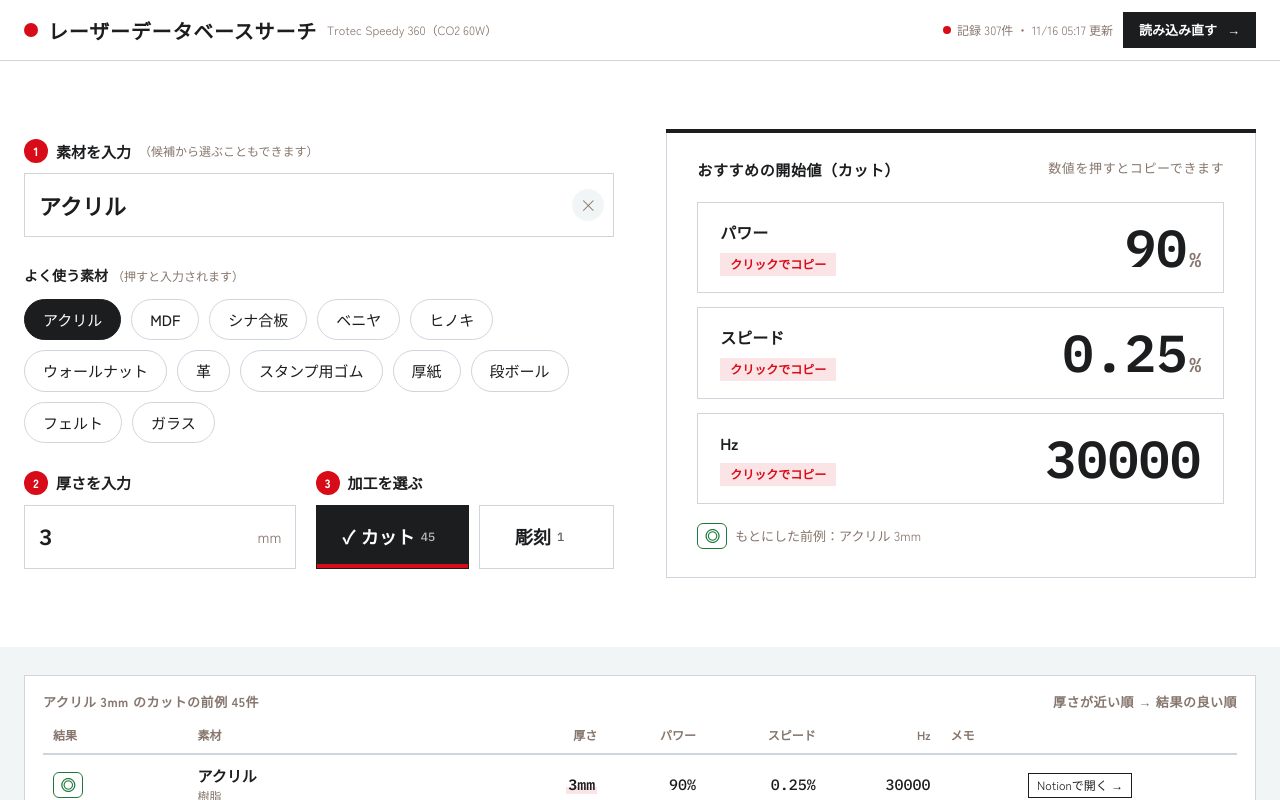
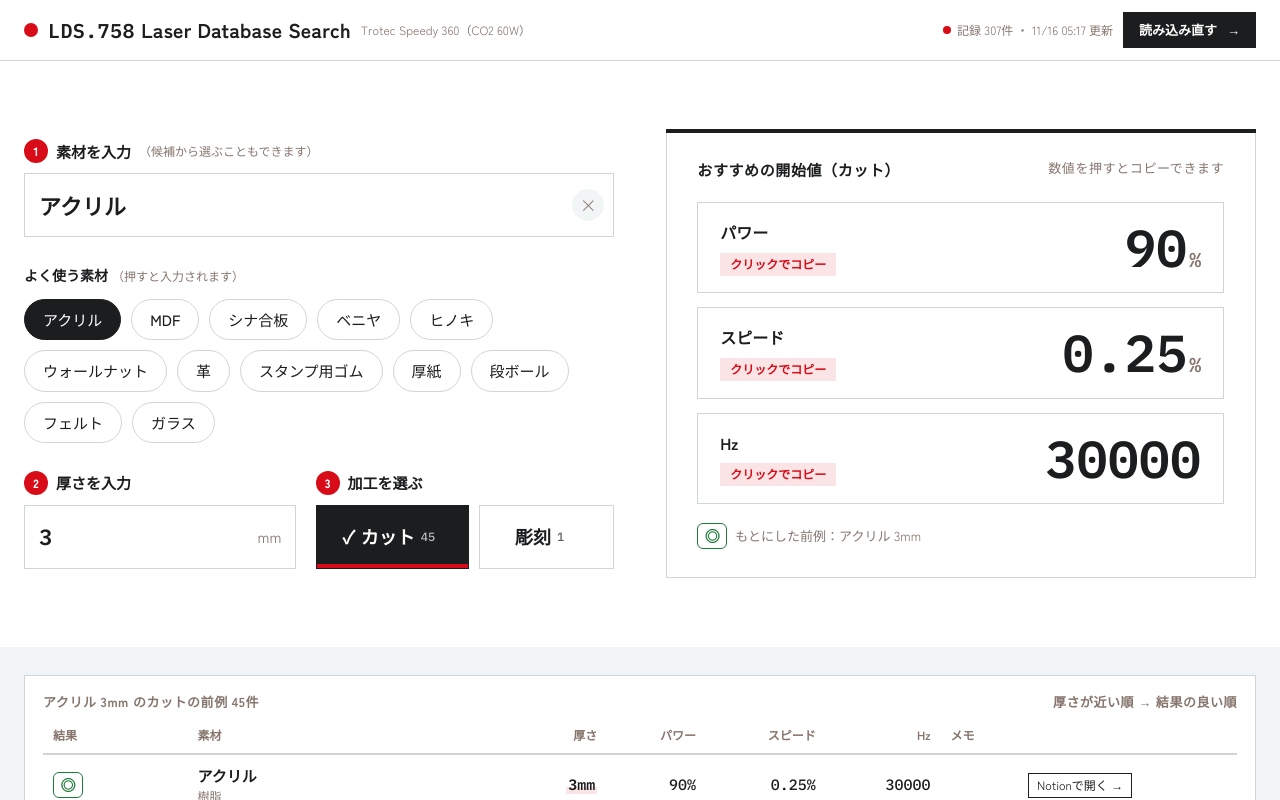
Before and after one commit to shikishima210/FabCafeNagoya-tell, a plain HTML site: page index.html in a window 1280 px wide. Shown: the top 800 px of the page. Drawn offline with Linux system fonts and the light colour scheme.

Commit message:
名称を「LDS.758 Laser Database Search」に変更
Co-Authored-By: Claude Opus 5.5 <noreply@anthropic.com>
Claude-Session: https://claude.ai/code/session_01BgpbAf1YH2Wq9F2pLh4dY6

```diff
--- a/index.html
+++ b/index.html
@@ -3,7 +3,7 @@
 <head>
 <meta charset="utf-8">
 <meta name="viewport" content="width=device-width, initial-scale=1">
-<title>レーザーデータベースサーチ</title>
+<title>LDS.758 Laser Database Search</title>
 <link rel="preconnect" href="https://fonts.googleapis.com">
 <link rel="preconnect" href="https://fonts.gstatic.com" crossorigin>
 <link href="https://fonts.googleapis.com/css2?family=Zen+Kaku+Gothic+New:wght@400;500;700;900&family=IBM+Plex+Mono:wght@500;600&display=swap" rel="stylesheet">
@@ -334,12 +334,16 @@ details.rules { border-radius: 0; }
   .tbl td.lk:empty { display: none; }
   .tbl tr:hover td:not(.th) { background: transparent; }
 }
+
+.brand h1 .code { font-family: var(--font-num); font-weight: 600; letter-spacing: .02em; }
+.brand h1 .full { font-weight: 700; letter-spacing: .01em; }
+@media (max-width: 760px) { .brand h1 .full { font-size: 13px; } }
 </style>
 </head>
 <body>
 <header class="top">
   <div class="wrap">
-    <div class="brand"><span class="beam" aria-hidden="true"></span><h1>レーザーデータベースサーチ</h1><small>Trotec Speedy 360（CO2 60W）</small></div>
+    <div class="brand"><span class="beam" aria-hidden="true"></span><h1><span class="code">LDS.758</span> <span class="full">Laser Database Search</span></h1><small>Trotec Speedy 360（CO2 60W）</small></div>
     <div class="status"><span><span class="dot" id="dot"></span><span id="statusText">読み込み中…</span></span><button class="btn" id="reload" type="button">読み込み直す</button></div>
   </div>
 </header>
```
Also changed, not shown: 1 other file.
